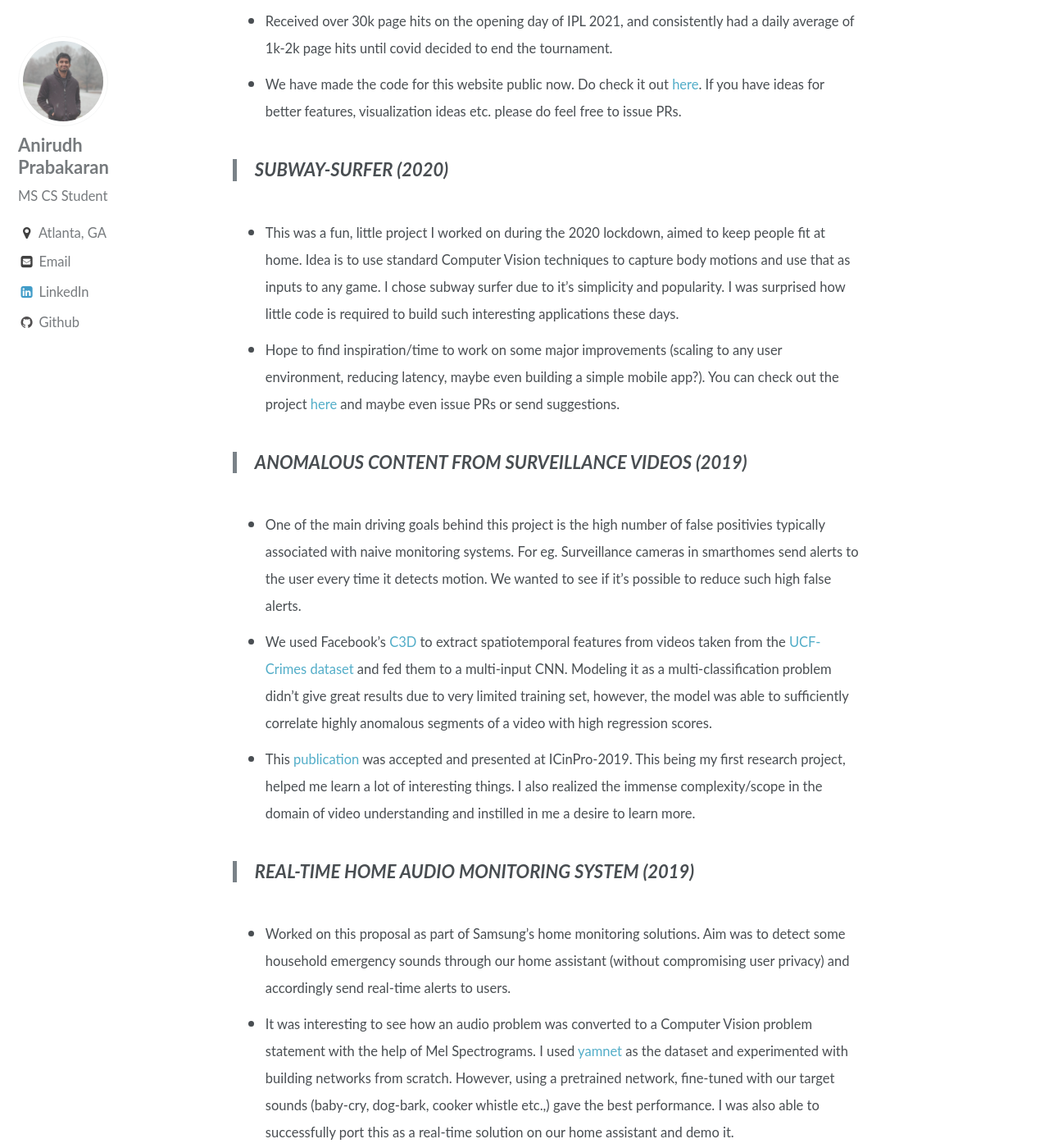
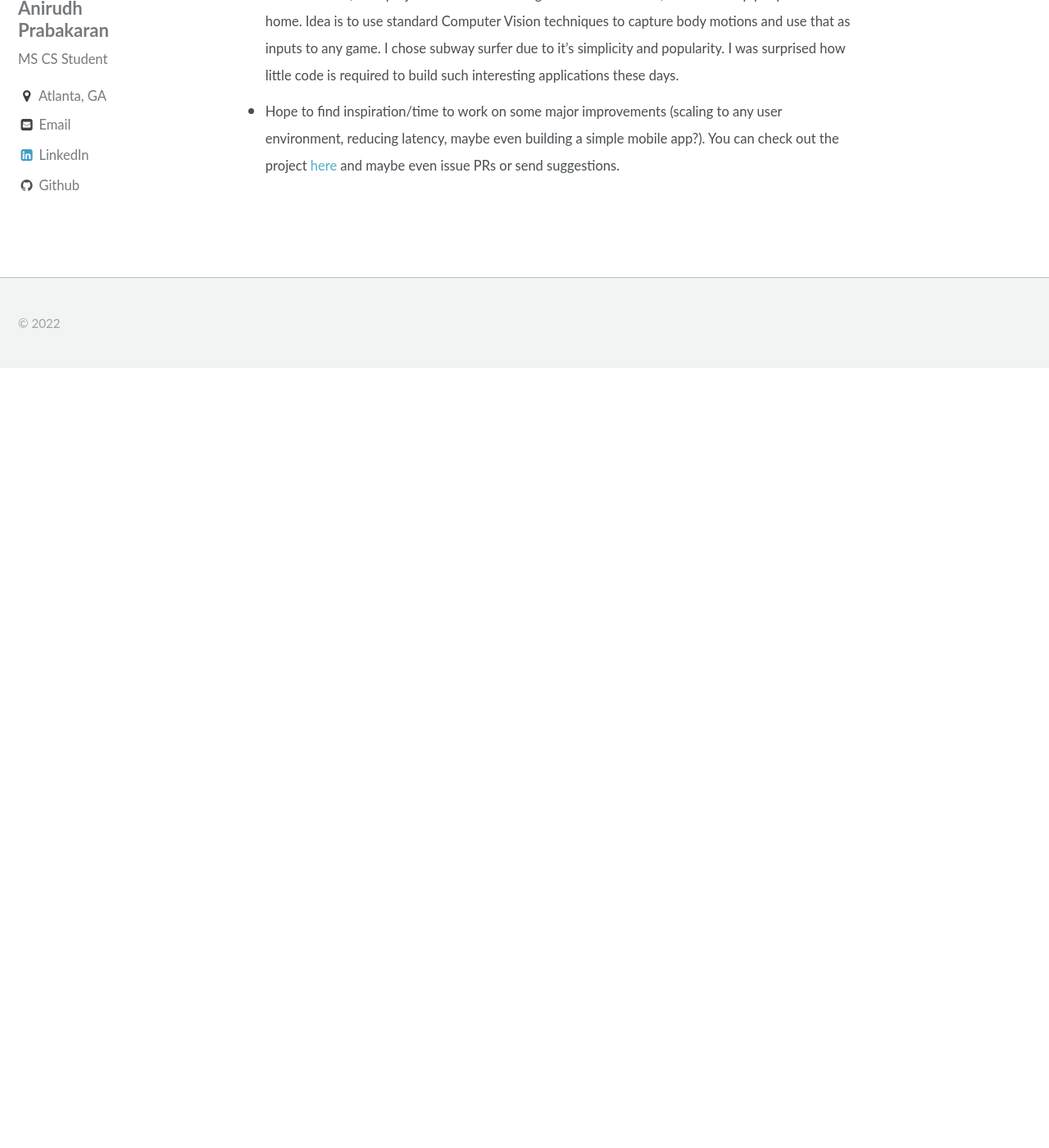
Before and after one commit to Anirudh58/Anirudh58.github.io, a Jekyll site: the page built from _pages/projects.md, in a window 1280 px wide and 1400 px high, scrolled down 2303 px. Shown: the whole window at 82% size. Built offline with Jekyll 4.4.1, drawn with Linux system fonts in a browser that asks for light colours; after the commit the page ends 2752 px from its top, so only the background shows below that; some of the changed text lies outside the part shown.

Commit message:
oct 2 update

```diff
--- a/_pages/projects.md
+++ b/_pages/projects.md
@@ -29,10 +29,10 @@
 - <small> This project was done as part of CS 7641 (Machine Learning). The comprehensive report can be found [here](https://vaibhavb007.github.io/jinglecraft/) </small>
 
 
-> ### EXPLORATORY VIDEO ANALYTICS (2022)
+<!-- > ### EXPLORATORY VIDEO ANALYTICS (2022)
 
 - <small> EVA is a visual data management system (think MySQL for videos). It supports a declarative language similar to SQL and a wide range of commonly used computer vision models. I have been working on this project with the Georgia Tech Database Research group, advised by [Prof. Joy Arulraj](https://www.cc.gatech.edu/~jarulraj/) since Fall 2021. </small>
-- <small> See repo [here](https://github.com/georgia-tech-db/eva) to know more. </small>
+- <small> See repo [here](https://github.com/georgia-tech-db/eva) to know more. </small> -->
 
 
 > ### PNEUMONIA DETECTION (2021)
@@ -62,14 +62,14 @@
 - <small> Hope to find inspiration/time to work on some major improvements (scaling to any user environment, reducing latency, maybe even building a simple mobile app?). You can check out the project [here](https://github.com/Anirudh58/subway_surfer) and maybe even issue PRs or send suggestions. </small>
 
 
-> ### ANOMALOUS CONTENT FROM SURVEILLANCE VIDEOS (2019)
+<!-- > ### ANOMALOUS CONTENT FROM SURVEILLANCE VIDEOS (2019)
 
 - <small> One of the main driving goals behind this project is the high number of false positivies typically associated with naive monitoring systems. For eg. Surveillance cameras in smarthomes send alerts to the user every time it detects motion. We wanted to see if it's possible to reduce such high false alerts. </small>
 - <small> We used Facebook's [C3D](https://research.fb.com/blog/2014/12/c3d-generic-features-for-video-analysis/) to extract spatiotemporal features from videos taken from the [UCF-Crimes dataset](https://webpages.uncc.edu/cchen62/dataset.html) and fed them to a multi-input CNN. Modeling it as a multi-classification problem didn't give great results due to very limited training set, however, the model was able to sufficiently correlate highly anomalous segments of a video with high regression scores. </small>
-- <small> This [publication](https://ieeexplore.ieee.org/document/9092161) was accepted and presented at ICinPro-2019. This being my first research project, helped me learn a lot of interesting things. I also realized the immense complexity/scope in the domain of video understanding and instilled in me a desire to learn more. </small>
+- <small> This [publication](https://ieeexplore.ieee.org/document/9092161) was accepted and presented at ICinPro-2019. This being my first research project, helped me learn a lot of interesting things. I also realized the immense complexity/scope in the domain of video understanding and instilled in me a desire to learn more. </small>  -->
 
 
-> ### REAL-TIME HOME AUDIO MONITORING SYSTEM (2019)
+<!-- > ### REAL-TIME HOME AUDIO MONITORING SYSTEM (2019)
 
 - <small> Worked on this proposal as part of Samsung's home monitoring solutions. Aim was to detect some household emergency sounds through our home assistant (without compromising user privacy) and accordingly send real-time alerts to users.  </small>
 - <small> It was interesting to see how an audio problem was converted to a Computer Vision problem statement with the help of Mel Spectrograms. I used [yamnet](https://github.com/tensorflow/models/tree/master/research/audioset/yamnet) as the dataset and experimented with building networks from scratch. However, using a pretrained network, fine-tuned with our target sounds (baby-cry, dog-bark, cooker whistle etc.,) gave the best performance. I was also able to successfully port this as a real-time solution on our home assistant and demo it. </small>
@@ -90,4 +90,4 @@
 
 > ### KEYBOARD INSIGHTS - SUMMER INTERNSHIP (2017)
 
-- <small> Worked on this project during my summer internship at [Samsung](https://research.samsung.com/sri-b) with the On-Device AI team. Broad aim of this project was to capture important keyboard insights, without compromising user privacy (NER Masking etc.,). I also ended up building a web-based proposal of a language model to perform autocorrections and next-word predictions assisted by local history. </small>
+- <small> Worked on this project during my summer internship at [Samsung](https://research.samsung.com/sri-b) with the On-Device AI team. Broad aim of this project was to capture important keyboard insights, without compromising user privacy (NER Masking etc.,). I also ended up building a web-based proposal of a language model to perform autocorrections and next-word predictions assisted by local history. </small> -->
```
Also changed, not shown: other parts of _pages/projects.md (+1 -1 lines), _pages/research.md (+11 -0 lines).
